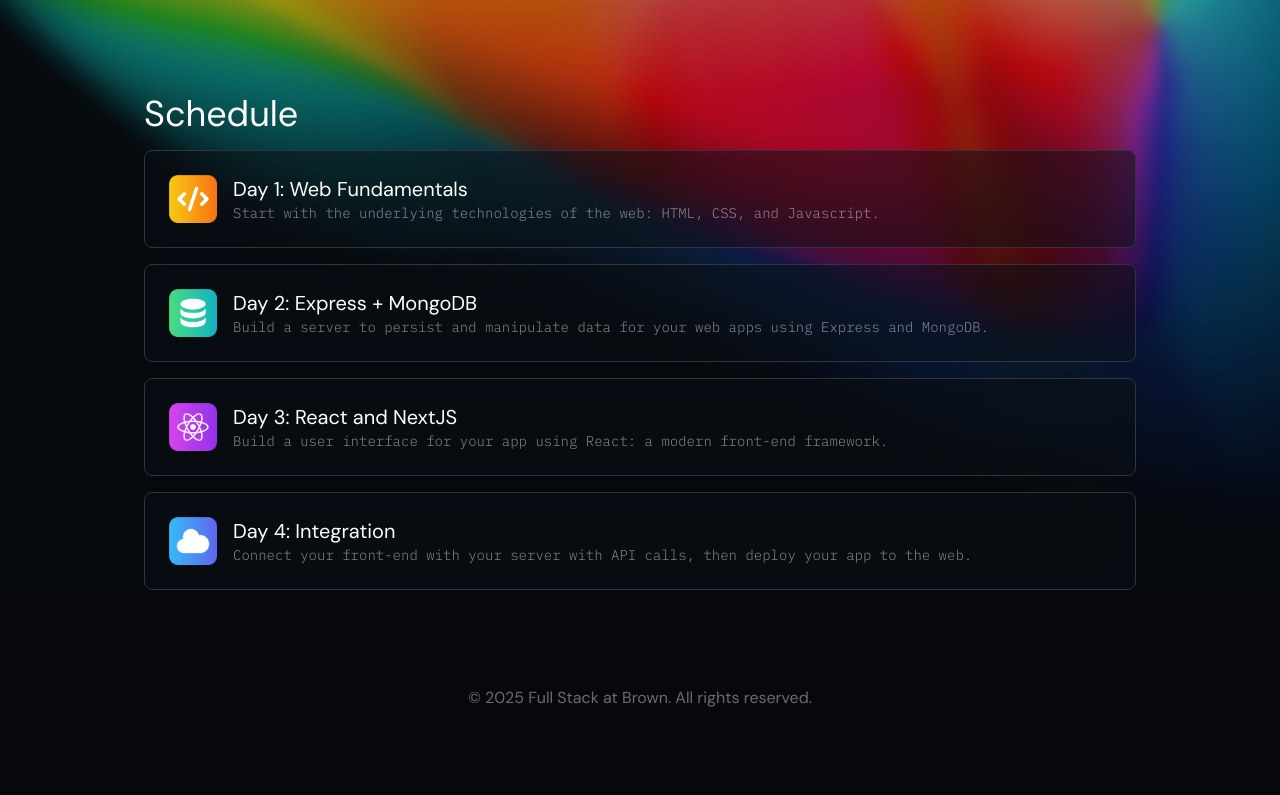
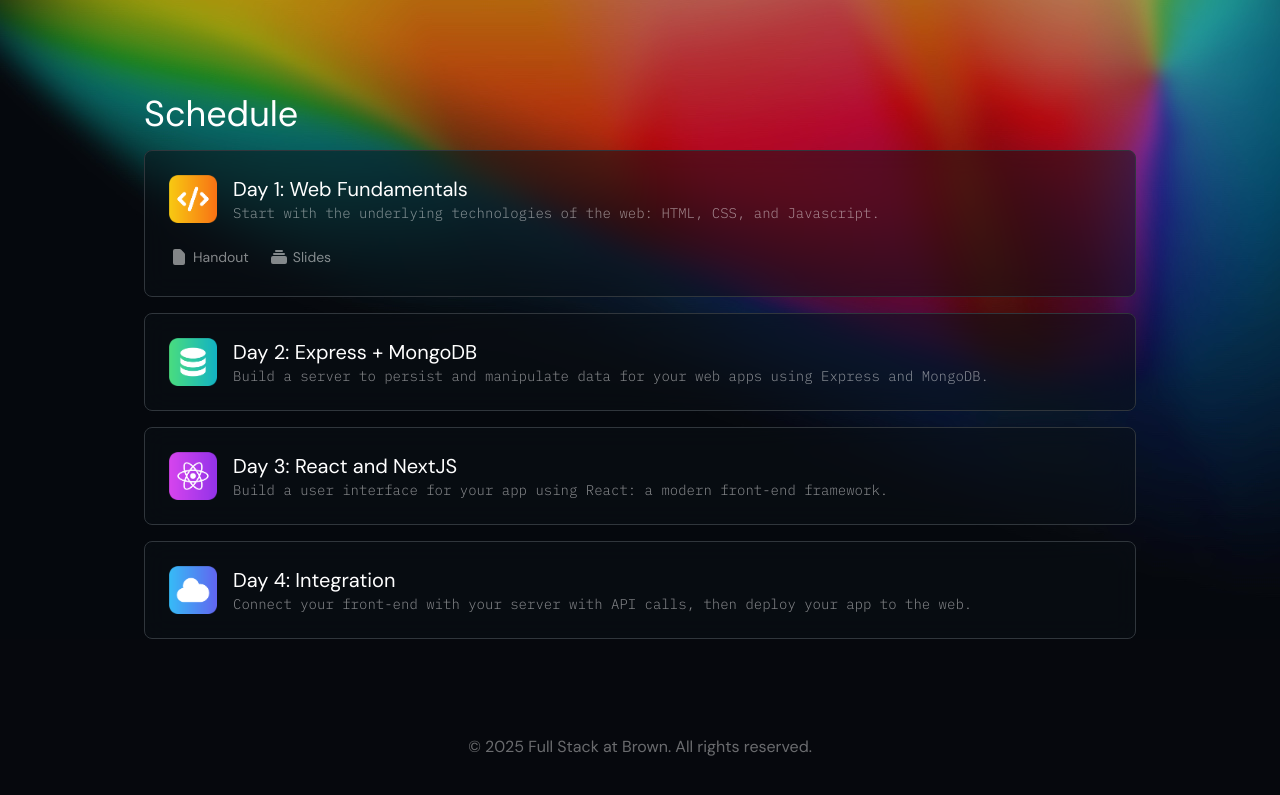
Before and after one commit to xuvi7/bootcamp-fall2025, a Next.js app: page / in a window 1280 px wide. Shown: the part 732-1527 px from the top of the page. Before the commit the page ends 1490 px from the top, so only its background shows below. Built offline with nearby package versions, Linux system fonts and the light colour scheme.

Commit message:
add day 1 handout and slides

```diff
--- a/pages/index.tsx
+++ b/pages/index.tsx
@@ -19,8 +19,8 @@
     description:
       "Start with the underlying technologies of the web: HTML, CSS, and Javascript.",
     image: "/basics.png",
-    handout: "",
-    slides: "",
+    handout: "https://docs.google.com/document/d/1EkeDljCd3__yc76P9Q5Uwhc9WBmXVhkrO7JAmMlWMag/edit?usp=sharing",
+    slides: "https://docs.google.com/presentation/d/1B2tmv1Bw4r8p9NCF2DhYY6FrZzR-u0bMrXfxOM9Uctc/edit?usp=sharing",
     recording: "",
     codeDemo: "",
   },
```
